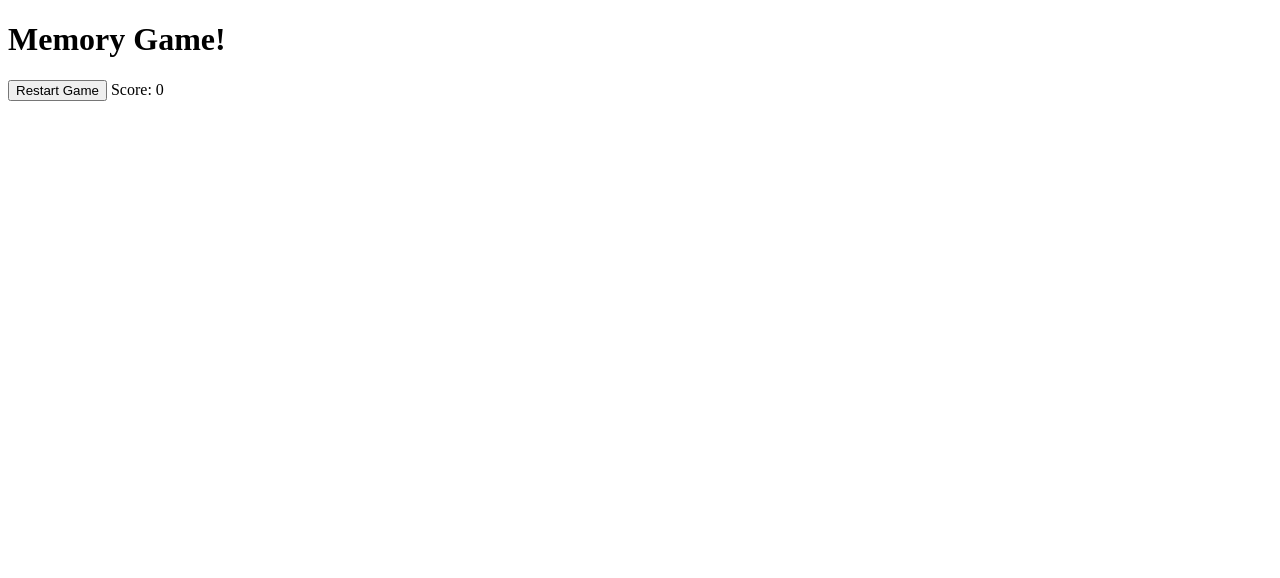
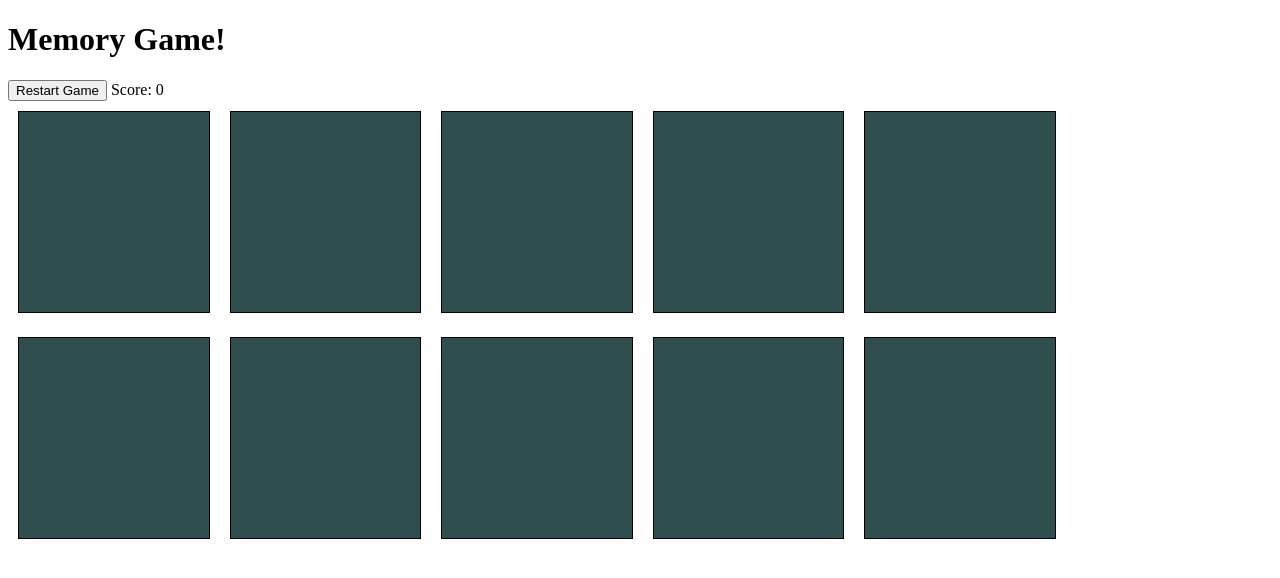
Before and after one commit to AlpineCurt/MemoryGame, a plain HTML site: page index.html in a window 1280 px wide. Both pictures are taken after a click on the button "Start Game". Drawn offline with Linux system fonts and the light colour scheme.

Commit message:
fixed css file link

```diff
--- a/app.css
+++ b/app.css
@@ -0,0 +1,11 @@
+#game div {
+    border: 1px solid black;
+    width: 15%;
+    height: 200px;
+    margin: 10px;
+    display: inline-block;
+  }
+
+  #game div[data-flipped='false'] {
+    background-color: darkslategray;
+  }
--- a/index.html
+++ b/index.html
@@ -3,7 +3,7 @@
   <head>
     <meta charset="UTF-8" />
     <title>Memory Game!</title>
-    <link rel="stylesheet" href="style.css" />
+    <link rel="stylesheet" href="app.css" />
   </head>
   <body>
     <h1>Memory Game!</h1>
```
